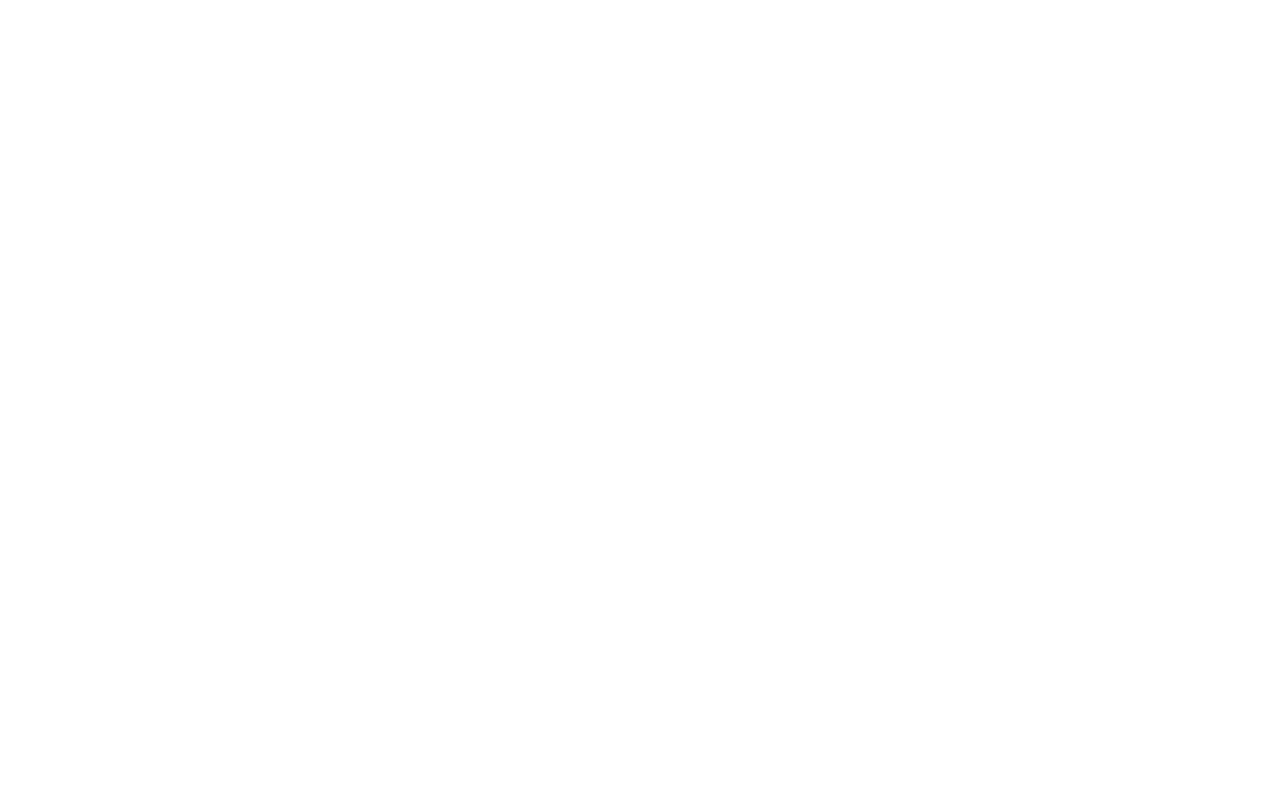
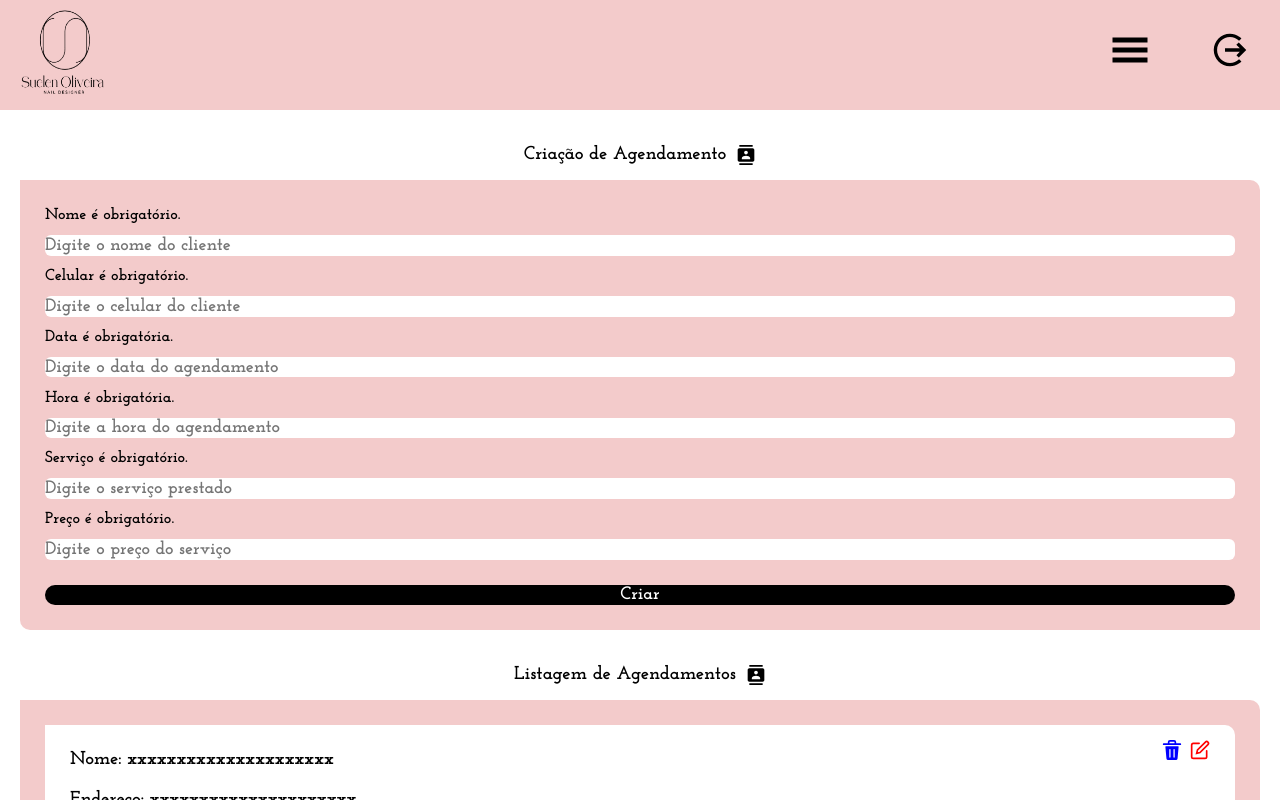
Before and after one commit to danieljosias/manicure-client, a React (Vite) app: page /schedules in a window 1280 px wide. Before the commit this address had no page. Shown: the top 800 px of the page. Built offline with nearby package versions, Linux system fonts and the light colour scheme.

Commit message:
feat: ...

```diff
--- /dev/null
+++ b/src/components/ScheudulesCard/index.jsx
@@ -0,0 +1,22 @@
+import { Card, Text, IconButton, FormControl, Input, Box, Flex, FormLabel, VStack, Heading, HStack} from '@chakra-ui/react'
+import { DeleteIcon, EditIcon } from '@chakra-ui/icons'
+
+export const SchedulesCard = ({isOpen}) => {
+    return(
+        <Flex bg='white' justifyContent='space-between' p='25' borderRadius='0px 10px 0px 10px' h='200px'>
+            <Box>
+                <Text as='h3' h='40'>Nome: xxxxxxxxxxxxxxxxxxxxx</Text>
+                <Text as='h3' h='40'>Endereço: xxxxxxxxxxxxxxxxxxxxx</Text>
+                <Text as='h3' h='40'>Celular: xxxxxxxxxxxxxxxxxxxxx</Text>
+                <Text as='h3' h='40'>Observações: xxxxxxxxxxxxxxxxxxxxx</Text>
+            </Box>
+
+            <Box>
+                <HStack h='0'>
+                    {!isOpen ? <IconButton aria-label='editar' icon={<DeleteIcon />} color='blue' border='none' bg='transparent' h='0' fontSize='20px'/> : ''}
+                    {!isOpen ? <IconButton aria-label='deletar' icon={<EditIcon />}color='red' border='none' bg='transparent' h='0' fontSize='20px'/> : ''}
+                </HStack>
+            </Box>
+        </Flex>
+    )
+}
--- /dev/null
+++ b/src/pages/Schedules/index.jsx
@@ -0,0 +1,103 @@
+import { Header } from '../../components/Header'
+import { useState } from 'react'
+import {
+  FormControl,
+  FormErrorMessage,
+  FormLabel,
+  Input,
+  Button,
+  Heading,
+  Icon,
+  Box,
+  HStack,
+  VStack,
+  Flex,
+} from '@chakra-ui/react'
+import { MdContacts } from "react-icons/md";
+import { SchedulesCard } from '../../components/ScheudulesCard';
+
+export const Schedules = () => {
+  const [isOpen, setIsOpen] = useState(false)
+  const [name, setName] = useState('')
+  const [cellphone, setCellphone] = useState('')
+  const [date, setDate] = useState('')
+  const [hour, setHour] = useState('')
+  const [service, setService] = useState('')
+  const [price, setPrice] = useState('')
+
+  const handleNameChange = (e) => setName(e.target.value)
+  const handleCellphoneChange = (e) => setCellphone(e.target.value)
+  const handleDateChange = (e) => setDate(e.target.value)
+  const handleHourChange = (e) => setHour(e.target.value)
+  const handleServiceChange = (e) => setService(e.target.value)
+  const handlePriceChange = (e) => setPrice(e.target.value)
+
+  const isNameError = name === ''
+  const isCelphoneError = cellphone === ''
+  const isDateError = date === ''
+  const isHourError = hour === ''
+  const isServiceError = service === ''
+  const isPriceError = price === ''
+
+  return(
+    <>
+      <Header isOpen={isOpen} setIsOpen={setIsOpen}/>
+      <Flex flexDirection='column' gap='20px' p='20px'>
+        <Box>
+          <HStack spacing={10} h='30px' textAlign='center' alignItems='center' justifyContent='center'>
+            <Box h='0px'>
+              <Heading as='h3' h='0px'>Criação de Agendamento</Heading>
+            </Box>
+            <Box h='0px'>
+              <Icon as={MdContacts} fontSize='20px'/>
+            </Box>
+          </HStack>
+        </Box>
+
+        <Box>
+          <FormControl isInvalid={{isNameError, isCelphoneError, isDateError, isHourError, isServiceError, isPriceError}} display='flex' gap='10px' flexDirection='column' justifyContent='center' bg='#F3CBCB' borderRadius='0px 10px 0px 10px' p='25' h='450px'>
+            {name === '' ? <FormErrorMessage fontWeight='bold' h='30px'>Nome é obrigatório.</FormErrorMessage> : <FormErrorMessage fontWeight='bold' h='30px'>Nome</FormErrorMessage>}
+            <Input h='30px' type='text' value={name} onChange={handleNameChange} border='none' bg='#FFFFFF' color='#000000' borderRadius='6px' fontWeight='bold' fontSize='large' placeholder='Digite o nome do cliente'/>
+
+            {cellphone === '' ? <FormErrorMessage fontWeight='bold' h='30px'>Celular é obrigatório.</FormErrorMessage> : <FormErrorMessage fontWeight='bold' h='30px'>Celular</FormErrorMessage>}
+            <Input h='30px' type='text' value={cellphone} onChange={handleCellphoneChange} border='none' bg='#FFFFFF' color='#000000' borderRadius='6px' fontWeight='bold' fontSize='large' placeholder='Digite o celular do cliente'/>
+
+            {date === '' ? <FormErrorMessage fontWeight='bold' h='30px'>Data é obrigatória.</FormErrorMessage> : <FormErrorMessage fontWeight='bold' h='30px'>Data</FormErrorMessage>}
+            <Input h='30px' type='text' value={date} onChange={handleDateChange} border='none' bg='#FFFFFF' color='#000000' borderRadius='6px' fontWeight='bold' fontSize='large' placeholder='Digite o data do agendamento'/>
+
+            {hour === '' ? <FormErrorMessage fontWeight='bold' h='30px'>Hora é obrigatória.</FormErrorMessage> : <FormErrorMessage fontWeight='bold' h='30px'>Hora</FormErrorMessage>}
+            <Input h='30px' type='text' value={hour} onChange={handleHourChange} border='none' bg='#FFFFFF' color='#000000' borderRadius='6px' fontWeight='bold' fontSize='large' placeholder='Digite a hora do agendamento'/>
+
+            {service === '' ? <FormErrorMessage fontWeight='bold' h='30px'>Serviço é obrigatório.</FormErrorMessage> : <FormErrorMessage fontWeight='bold' h='30px'>Serviço</FormErrorMessage>}
+            <Input h='30px' type='text' value={service} onChange={handleServiceChange} border='none' bg='#FFFFFF' color='#000000' borderRadius='6px' fontWeight='bold' fontSize='large' placeholder='Digite o serviço prestado'/>
+
+            {price === '' ? <FormErrorMessage fontWeight='bold' h='30px'>Preço é obrigatório.</FormErrorMessage> : <FormErrorMessage fontWeight='bold' h='30px'>Preço</FormErrorMessage>}
+            <Input h='30px' type='text' value={price} onChange={handlePriceChange} border='none' bg='#FFFFFF' color='#000000' borderRadius='6px' fontWeight='bold' fontSize='large' placeholder='Digite o preço do serviço'/>
+
+            {!isOpen ?  <Button h='30px' type='submit' bg='#000000' color='white' border='none' borderRadius='10px' fontWeight='bold' mt='15' cursor='pointer' fontSize='large' _hover={{background: 'white', color: 'black', transition: 'ease 1s'}}>Criar</Button>
+            :
+            <Button display='none' h='30px' type='submit' bg='#000000' color='white' border='none' borderRadius='10px' fontWeight='bold' mt='15' cursor='pointer' fontSize='large' _hover={{background: 'white', color: 'black', transition: 'ease 1s'}}>Criar</Button>
+            }
+          </FormControl>
+        </Box>
+
+        <Flex flexDirection='column' gap='20px'>
+          <Box>
+            <HStack spacing={10} h='30px' textAlign='center' alignItems='center' justifyContent='center'>
+              <Box h='0px'>
+                <Heading as='h3'>Listagem de Agendamentos</Heading>
+              </Box>
+              <Box h='0px'>
+                <Icon as={MdContacts} fontSize='20px'/>
+              </Box>
+            </HStack>
+          </Box>
+
+          <Flex bg='#F3CBCB' flexDirection='column' p='25' gap='20px' borderRadius='0px 10px 0px 10px' >
+            <SchedulesCard isOpen={isOpen}/>
+          </Flex>
+        </Flex>
+      </Flex>
+    </>
+  )
+}
--- a/src/routes/routes.jsx
+++ b/src/routes/routes.jsx
@@ -1,12 +1,14 @@
 import { Routes, Route } from 'react-router-dom'
 import { Signin } from '../pages/Signin'
 import { Clients } from '../pages/Clients'
+import { Schedules } from '../pages/Schedules'
 
 export const Router = () => {
     return(
         <Routes>
             <Route exact path='/signin' element={<Signin/>}/>
             <Route exact path='/clients' element={<Clients/>}/>
+            <Route exact path='/schedules' element={<Schedules/>}/>
         </Routes>
     )
 }
```
